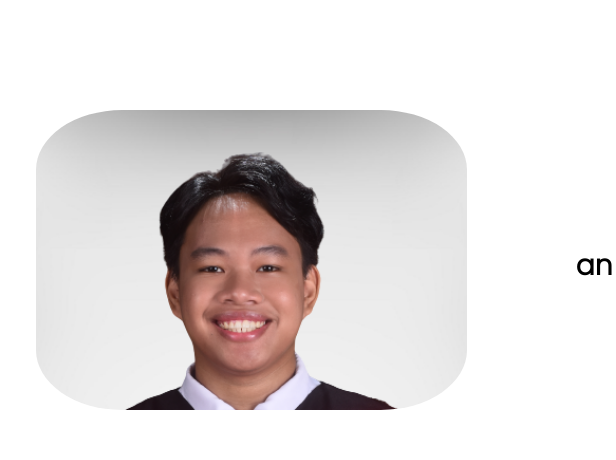
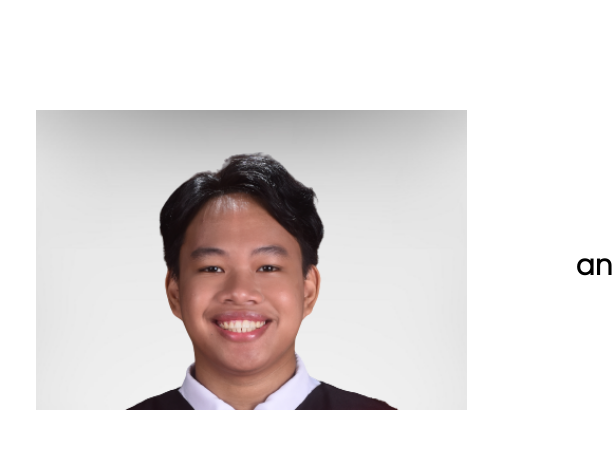
Before and after one commit to Eagrave/Portfolio, a plain HTML site: page index.html in a window 1280 px wide. Shown: the part 224-684 px from the top of the page, 149-765 px from the left. Drawn offline with Linux system fonts and the light colour scheme.

Commit message:
Update style.css

```diff
--- a/style.css
+++ b/style.css
@@ -134,10 +134,6 @@ section{
     width: 300px;
     margin: auto 0;
 
-}
-.section_pic-container img{
-
-   border-radius: 20%;
 }
 .section_text{
     align-self: center;
```
